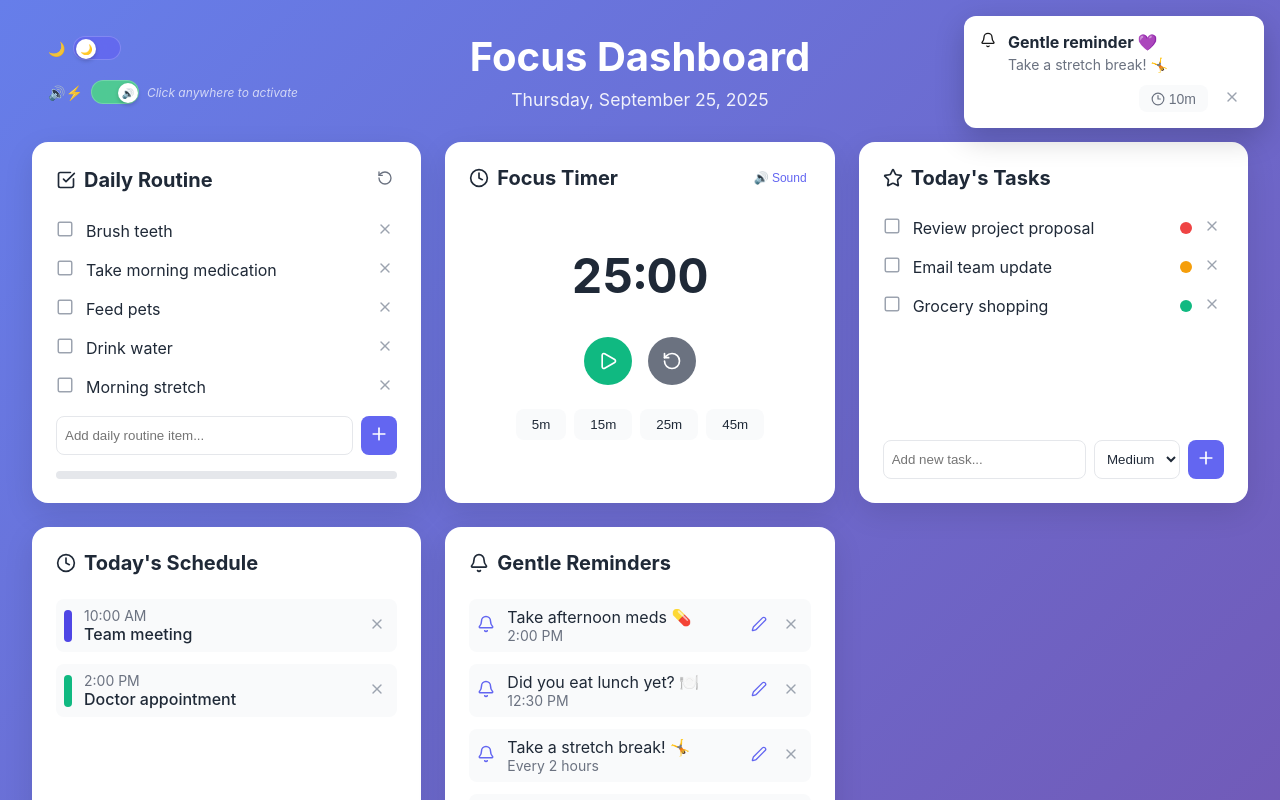
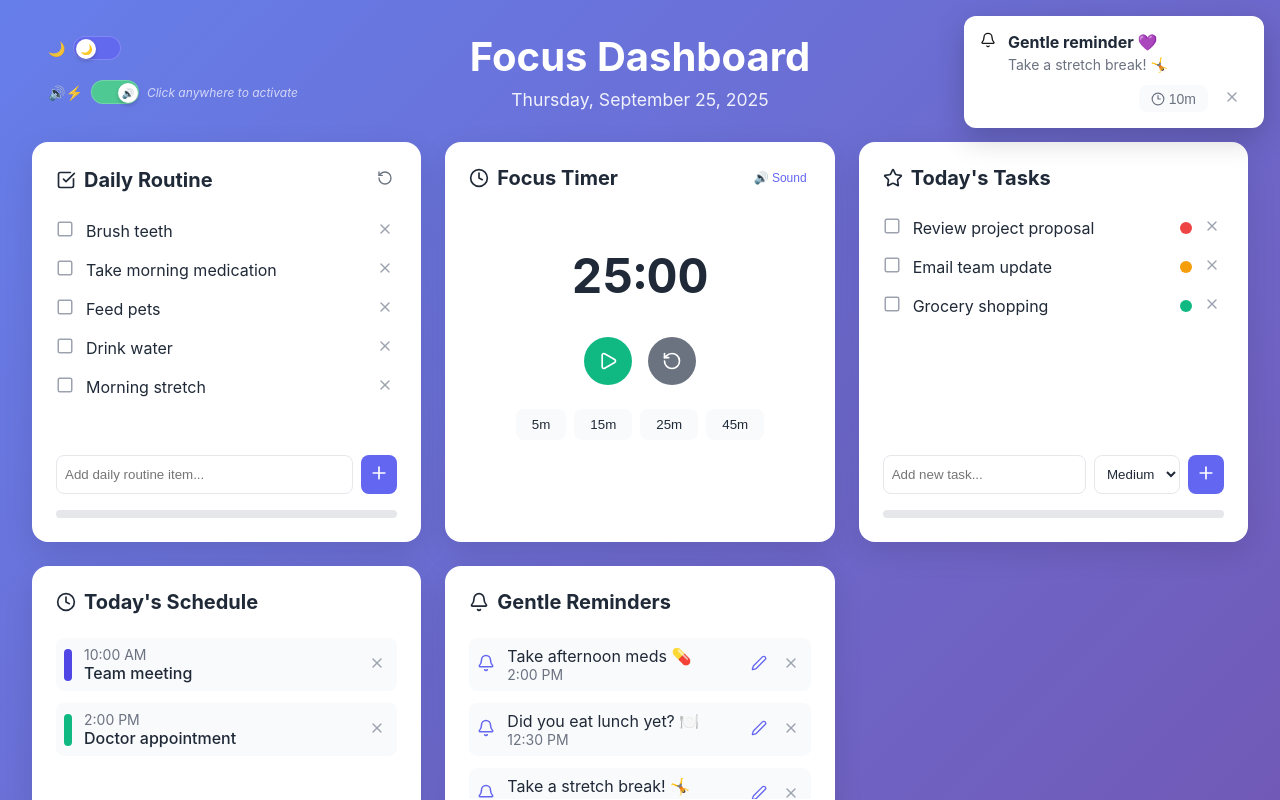
Before and after one commit to SrmTech-git/adhd-dashboard, a Next.js app: page / in a window 1280 px wide. Shown: the top 800 px of the page. Built offline with nearby package versions, Linux system fonts and the light colour scheme; no server answers.

Commit message:
Added progress bar to today's task and midnight clean up

```diff
--- a/src/app/layout.tsx
+++ b/src/app/layout.tsx
@@ -13,8 +13,8 @@ const geistMono = Geist_Mono({
 });
 
 export const metadata: Metadata = {
-  title: "Create Next App",
-  description: "Generated by create next app",
+  title: "Focus Dashboard",
+  description: "ADHD-friendly dashboard for productivity and focus",
 };
 
 export default function RootLayout({
--- a/src/component/DailyRoutine/DailyRoutine.tsx
+++ b/src/component/DailyRoutine/DailyRoutine.tsx
@@ -56,7 +56,8 @@ const DailyRoutine: React.FC<DailyRoutineProps> = ({
       padding: '1.5rem',
       boxShadow: isDarkMode ? '0 10px 30px rgba(0, 0, 0, 0.3)' : '0 10px 30px rgba(0, 0, 0, 0.1)',
       display: 'flex',
-      flexDirection: 'column'
+      flexDirection: 'column',
+      height: '400px' // Fixed height
     }}>
       <div style={{
         display: 'flex',
@@ -83,8 +84,9 @@ const DailyRoutine: React.FC<DailyRoutineProps> = ({
         flexDirection: 'column',
         gap: '0.75rem',
         marginBottom: '1rem',
-        maxHeight: '300px',
-        overflowY: 'auto'
+        flex: 1,
+        overflowY: 'auto',
+        minHeight: 0 // Important for flex child scrolling
       }}>
         {dailyRoutine.map(task => (
           <div key={task.id} style={{ display: 'flex', alignItems: 'center', gap: '0.75rem' }}>
--- a/src/component/Reminders/Reminders.tsx
+++ b/src/component/Reminders/Reminders.tsx
@@ -87,7 +87,8 @@ const Reminders: React.FC<RemindersProps> = ({
       padding: '1.5rem',
       boxShadow: isDarkMode ? '0 10px 30px rgba(0, 0, 0, 0.3)' : '0 10px 30px rgba(0, 0, 0, 0.1)',
       display: 'flex',
-      flexDirection: 'column'
+      flexDirection: 'column',
+      height: '400px' // Fixed height
     }}>
       <div style={{
         display: 'flex',
@@ -120,8 +121,9 @@ const Reminders: React.FC<RemindersProps> = ({
         flexDirection: 'column',
         gap: '0.75rem',
         marginBottom: '1rem',
-        maxHeight: '300px',
-        overflowY: 'auto'
+        flex: 1,
+        overflowY: 'auto',
+        minHeight: 0 // Important for flex child scrolling
       }}>
         {reminders.map(reminder => (
           <div key={reminder.id} style={{
--- a/src/component/Schedule/TodaysSchedule.tsx
+++ b/src/component/Schedule/TodaysSchedule.tsx
@@ -24,7 +24,8 @@ const TodaysSchedule: React.FC<TodaysScheduleProps> = ({
       padding: '1.5rem',
       boxShadow: isDarkMode ? '0 10px 30px rgba(0, 0, 0, 0.3)' : '0 10px 30px rgba(0, 0, 0, 0.1)',
       display: 'flex',
-      flexDirection: 'column'
+      flexDirection: 'column',
+      height: '400px' // Fixed height
     }}>
       <div style={{
         display: 'flex',
@@ -40,8 +41,9 @@ const TodaysSchedule: React.FC<TodaysScheduleProps> = ({
         display: 'flex',
         flexDirection: 'column',
         gap: '0.75rem',
-        maxHeight: '300px',
-        overflowY: 'auto'
+        flex: 1,
+        overflowY: 'auto',
+        minHeight: 0 // Important for flex child scrolling
       }}>
         {todaysEvents.length > 0 ? (
           todaysEvents.map(event => (
--- a/src/component/Timer/Timer.tsx
+++ b/src/component/Timer/Timer.tsx
@@ -130,7 +130,8 @@ const Timer: React.FC<TimerProps> = ({
       padding: '1.5rem',
       boxShadow: '0 10px 30px rgba(0, 0, 0, 0.1)',
       display: 'flex',
-      flexDirection: 'column'
+      flexDirection: 'column',
+      height: '400px' // Fixed height
     }}>
       <div style={{
         display: 'flex',
--- a/src/component/TodoList/TodoList.tsx
+++ b/src/component/TodoList/TodoList.tsx
@@ -1,6 +1,6 @@
 // src/components/TodoList/TodoList.tsx
 'use client'
-import React, { useState } from 'react';
+import React, { useState, useEffect } from 'react';
 import { Star, CheckSquare, Square, Plus, X } from 'lucide-react';
 import { TodoItem } from '@/types/dashboard';
 import { getPriorityColor } from '@/lib/theme';
@@ -20,6 +20,33 @@ const TodoList: React.FC<TodoListProps> = ({
 }) => {
   const [newTodo, setNewTodo] = useState('');
   const [newTodoPriority, setNewTodoPriority] = useState<'low' | 'medium' | 'high'>('medium');
+
+  // Cleanup completed todos at midnight
+  useEffect(() => {
+    const cleanupCompletedTodos = () => {
+      setTodos(prevTodos => prevTodos.filter(todo => !todo.completed));
+    };
+
+    const now = new Date();
+    const tomorrow = new Date(now);
+    tomorrow.setDate(tomorrow.getDate() + 1);
+    tomorrow.setHours(0, 0, 0, 0); // Set to midnight
+
+    const msUntilMidnight = tomorrow.getTime() - now.getTime();
+
+    // Set initial timeout for next midnight
+    const timeoutId = setTimeout(() => {
+      cleanupCompletedTodos();
+
+      // Then set interval for every 24 hours
+      const intervalId = setInterval(cleanupCompletedTodos, 24 * 60 * 60 * 1000);
+
+      // Store interval ID for cleanup
+      return () => clearInterval(intervalId);
+    }, msUntilMidnight);
+
+    return () => clearTimeout(timeoutId);
+  }, [setTodos]);
 
   // Toggle todo item
   const toggleTodo = (id: number) => {
@@ -52,6 +79,7 @@ const TodoList: React.FC<TodoListProps> = ({
       background: currentTheme.cardBackground,
       borderRadius: '1rem',
       padding: '1.5rem',
+      height: '400px', // Fixed height
       boxShadow: isDarkMode ? '0 10px 30px rgba(0, 0, 0, 0.3)' : '0 10px 30px rgba(0, 0, 0, 0.1)',
       display: 'flex',
       flexDirection: 'column'
@@ -71,8 +99,9 @@ const TodoList: React.FC<TodoListProps> = ({
         flexDirection: 'column',
         gap: '0.75rem',
         marginBottom: '1rem',
-        maxHeight: '300px',
-        overflowY: 'auto'
+        flex: 1,
+        overflowY: 'auto',
+        minHeight: 0 // Important for flex child scrolling
       }}>
         {todos.map(todo => (
           <div key={todo.id} style={{ display: 'flex', alignItems: 'center', gap: '0.75rem' }}>
@@ -116,7 +145,7 @@ const TodoList: React.FC<TodoListProps> = ({
           </div>
         ))}
       </div>
-      <div style={{ display: 'flex', gap: '0.5rem', marginTop: 'auto' }}>
+      <div style={{ display: 'flex', gap: '0.5rem', marginBottom: '1rem' }}>
         <input
           type="text"
           placeholder="Add new task..."
@@ -160,6 +189,19 @@ const TodoList: React.FC<TodoListProps> = ({
           <Plus size={20} />
         </button>
       </div>
+      <div style={{
+        height: '0.5rem',
+        background: currentTheme.border,
+        borderRadius: '0.25rem',
+        overflow: 'hidden'
+      }}>
+        <div style={{
+          height: '100%',
+          background: currentTheme.success,
+          width: todos.length > 0 ? `${(todos.filter(t => t.completed).length / todos.length) * 100}%` : '0%',
+          transition: 'width 0.3s ease'
+        }} />
+      </div>
     </section>
   );
 };
```
